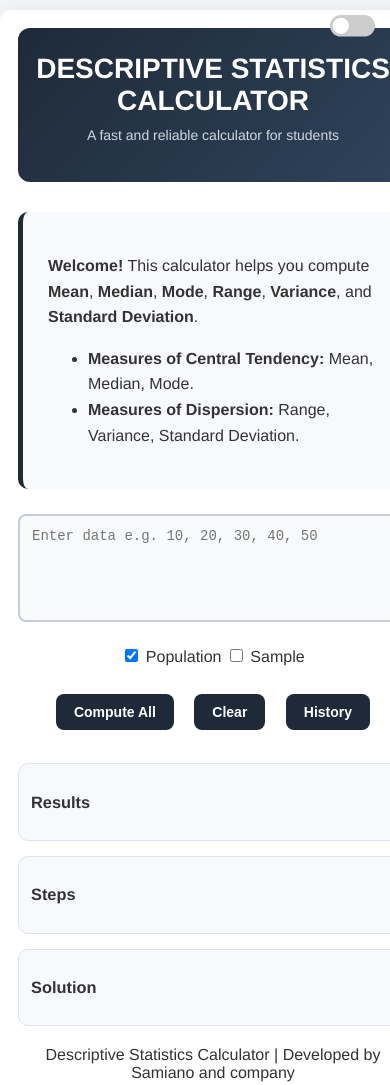
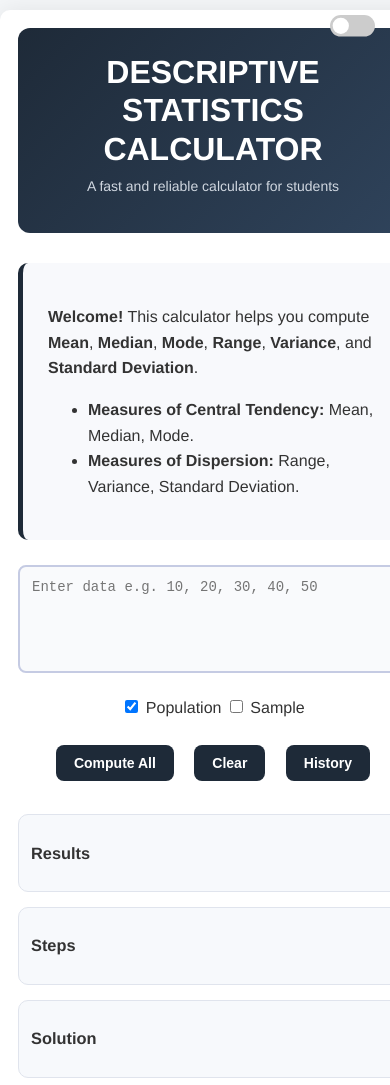
Before and after one commit to gabrieljavier13/Descriptive-Statistics-Calculator, a plain HTML site: page index.html in a window 390 px wide. Shown: the top 1085 px of the page. Drawn offline with Linux system fonts and the light colour scheme.

Commit message:
Update style.css

```diff
--- a/style.css
+++ b/style.css
@@ -364,3 +364,14 @@ html, body {
 .history-content {
   width: 92%; /* mas sakto on all phones */
 }
+/* Prevent title from being "too large" on mobile */
+@media (max-width: 600px) {
+  .site-title {
+    font-size: 32px !important;
+    line-height: 1.2;
+  }
+
+  .site-subtitle {
+    font-size: 14px !important;
+  }
+}
```
